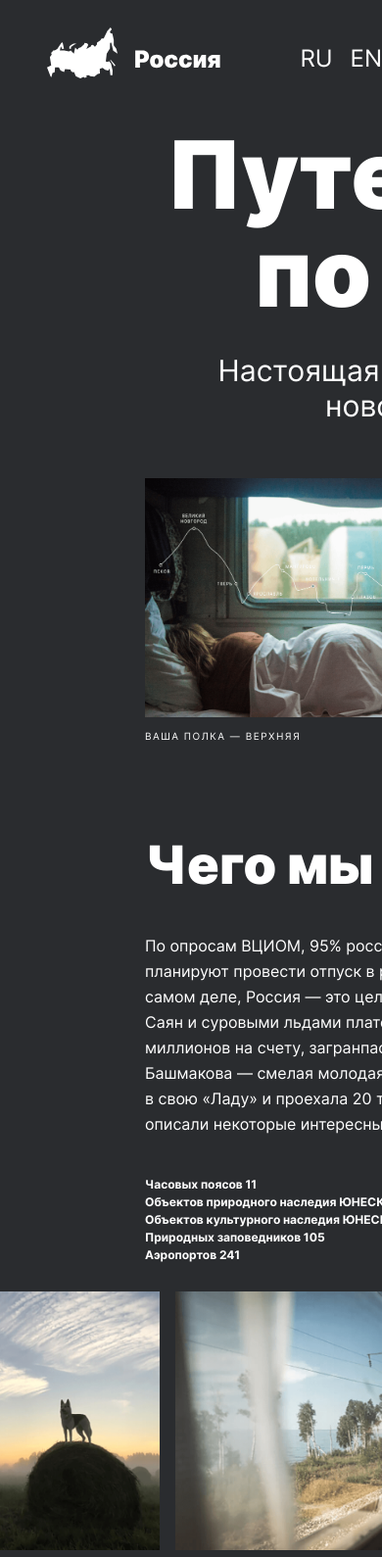
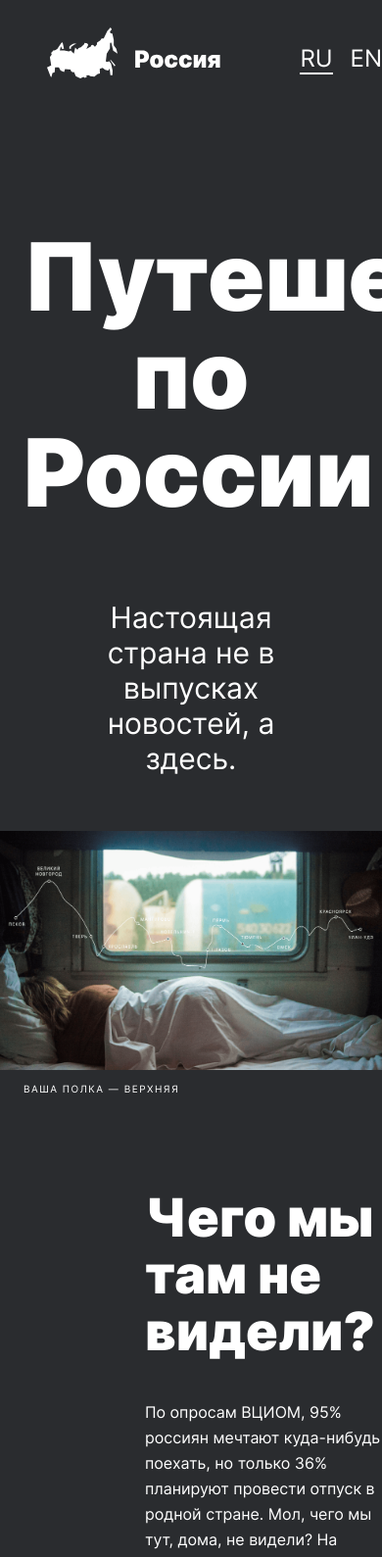
Before and after one commit to vixen-01/russian-travel, a plain HTML site: page index.html in a window 390 px wide. Shown: the top 1589 px of the page at 98% size. Drawn offline with Linux system fonts and the light colour scheme; files whose address does not match are found by name.

Commit message:
3 спринт

```diff
--- a/blocks/cover/__subtittle/cover__subtittle.css
+++ b/blocks/cover/__subtittle/cover__subtittle.css
@@ -10,3 +10,12 @@
     text-align: center;
     z-index: 1;
 }
+
+@media screen and (max-width: 320px) {
+    .cover__subtitle {
+      margin: 0 auto 0;
+      max-width: 288px;
+      font-size: 14px;
+      line-height: 16px;
+    }
+  }
--- a/blocks/cover/__title/cover__title.css
+++ b/blocks/cover/__title/cover__title.css
@@ -14,7 +14,8 @@
 @media screen and (max-width: 320px) {
     .cover__title {
         max-width: 288px;
-        max-height: 70px;
-        width: 100%;
+        font-size: 32px;
+        line-height: 35px;
+
     }
 }
--- a/blocks/footer/footer.css
+++ b/blocks/footer/footer.css
@@ -3,10 +3,14 @@
     width: 1184px;
     height: 18px;
     display: flex;
+    justify-content: space-between;
+    align-items: center;
 }
 
 @media screen and (max-width: 320px) {
     .footer {
+        max-width: 320px;
+        display: block;
         flex-direction: column;
     }
 }
--- a/blocks/header/__lang-ink-content/header__lang-ink-content.css
+++ b/blocks/header/__lang-ink-content/header__lang-ink-content.css
@@ -1,4 +1,3 @@
 .header__lang-ink-content {
-    text-decoration: underline;
-    padding-right: 18px;
+    border-bottom: 2px solid #fff;
 }
--- a/blocks/header/__lang-link/header__lang-ink.css
+++ b/blocks/header/__lang-link/header__lang-ink.css
@@ -3,7 +3,6 @@
     color: white;
     list-style-type: none;
     width: 30px;
-    height: 28px;
     font-family: 'Inter';
     font-style: normal;
     font-weight: 400;
@@ -11,6 +10,7 @@
     line-height: 28px;
     text-align: right;
     padding: 0;
+    align-self: flex-end;
 }
 
 @media screen and (max-width: 320px) {
--- a/blocks/intro/__list/intro__list.css
+++ b/blocks/intro/__list/intro__list.css
@@ -1,7 +1,6 @@
 .intro__list {
     margin: 15px 0;
-    width: 690px;
-    height: 90px;
+    max-width: 690px;
     font-family: 'Inter';
     font-style: normal;
     font-weight: 700;
--- a/blocks/intro/__text/intro__text.css
+++ b/blocks/intro/__text/intro__text.css
@@ -1,6 +1,6 @@
 .intro__text {
     margin: 40px 0;
-    width: 690px;
+    max-width: 690px;
     font-family: 'Inter';
     font-style: normal;
     font-weight: 400;
@@ -8,3 +8,16 @@
     line-height: 163%;
     /* or 26px */
 }
+
+@media screen and (max-width: 1024px) {
+    .intro__text {
+      max-width: 100%;
+    }
+  }
+
+  @media screen and (max-width: 320px) {
+    .intro__text {
+      margin: 0 0 34px;
+      max-width: 100%;
+    }
+  }
--- a/blocks/intro/__title/intro__title.css
+++ b/blocks/intro/__title/intro__title.css
@@ -1,6 +1,6 @@
 .intro__title {
     margin: 0;
-    width: 690px;
+    max-width: 690px;
     font-family: 'Inter';
     font-style: normal;
     font-weight: 900;
@@ -8,3 +8,23 @@
     line-height: 58px;
     /* identical to box height, or 107% */
 }
+
+@media screen and (max-width: 1024px) {
+    .intro__title {
+        max-width: 100%;
+    }
+}
+
+@media screen and (max-width: 768px) {
+    .intro__title {
+        max-width: 100%;
+    }
+}
+
+@media screen and (max-width: 320px) {
+    .intro__title {
+        max-width: 100%;
+        font-size: 32px;
+        line-height: 35px;
+    }
+}
--- a/blocks/intro/intro.css
+++ b/blocks/intro/intro.css
@@ -1,20 +1,18 @@
 .intro {
     margin: 92px 0 0 148px;
     max-width: 690px;
-    max-height: 429px;
 }
 
 @media screen and (max-width: 768px) {
     .intro {
         margin-top: 88px;
-        width: calc(100% - 2*24px);
+        max-width: 720px;
     }
 }
 
 @media screen and (max-width: 320px) {
     .intro {
         margin-top: 64px;
-        width: calc(100% - 2*16px);
-        height: auto;
+        max-width: 288px;
     }
 }
--- a/blocks/lead/__caption/lead__caption.css
+++ b/blocks/lead/__caption/lead__caption.css
@@ -1,7 +1,5 @@
 .lead__caption {
     margin: 8px 0;
-    min-width: 158px;
-    height: 14px;
     font-family: 'Inter';
     font-style: normal;
     font-weight: 400;
@@ -11,3 +9,15 @@
     letter-spacing: 1.5px;
     text-transform: uppercase;
 }
+
+@media screen and (max-width: 1024px) {
+    .lead__caption {
+      padding-left: 48px;
+    }
+  }
+
+  @media screen and (max-width: 768px) {
+    .lead__caption {
+      padding-left: 24px;
+    }
+  }
--- a/blocks/lead/__figure/lead__figure.css
+++ b/blocks/lead/__figure/lead__figure.css
@@ -1,5 +1,24 @@
 .lead__figure {
-    margin: 0;
-    padding: 0;
-    display: inline-block;
+    margin: 0 auto;
+    padding: 0 148px;
+    max-width: 984px;
 }
+
+@media screen and (max-width: 1024px) {
+    .lead__figure {
+      max-width: 928px;
+    }
+  }
+
+  @media screen and (max-width: 768px) {
+    .lead__figure {
+      padding: 0;
+      max-width: 768px;
+    }
+  }
+
+  @media screen and (max-width: 320px) {
+    .lead__figure {
+      max-width: 320px;
+    }
+  }
--- a/blocks/lead/__image/lead__image.css
+++ b/blocks/lead/__image/lead__image.css
@@ -1,22 +1,3 @@
 .lead__image {
-    margin: 64px auto 0;
-    max-width: 984px;
-    max-height: 615px;
-    padding: 0;
     width: 100%;
-    object-fit: contain;
 }
-
-@media screen and (max-width: 320px) {
-    .lead__image {
-        margin-top: 40px;
-        width: 100%;
-    }
-}
-
-@media screen and (max-width: 768px) {
-    .lead__image {
-        margin-top: 56px;
-        width: 100%;
-    }
-}
--- a/blocks/lead/__subtitle/lead__subtitle.css
+++ b/blocks/lead/__subtitle/lead__subtitle.css
@@ -1,6 +1,6 @@
 .lead__subtitle {
     margin: 32px auto 0;
-    width: 640px;
+    max-width: 640px;
     font-family: 'Inter';
     font-style: normal;
     font-weight: 400;
@@ -8,8 +8,20 @@
     line-height: 36px;
     /* or 120% */
     text-align: center;
-    display: flex;
-    justify-content: center;
+
+}
+
+@media screen and (max-width: 1024px) {
+    .lead__subtitle {
+        margin: 32px auto 56px;
+    }
+}
+
+@media screen and (max-width: 768px) {
+    .lead__subtitle {
+        margin: 32px auto 56px;
+        width: calc(100% - 2*64px);
+    }
 }
 
 @media screen and (max-width: 320px) {
--- a/blocks/lead/__title/lead__title.css
+++ b/blocks/lead/__title/lead__title.css
@@ -1,6 +1,6 @@
 .lead__title {
     margin: 0 auto;
-    width: 720px;
+    max-width: 720px;
     font-family: 'Inter';
     font-style: normal;
     font-weight: 900;
@@ -8,13 +8,20 @@
     line-height: 100px;
     /* or 104% */
     text-align: center;
-    display: flex;
-    justify-content: center;
+}
+
+@media screen and (max-width: 768px) {
+    .lead__title {
+        margin: 48px auto;
+        width: calc(100% - 2*24px);
+    }
 }
 
 @media screen and (max-width: 320px) {
     .lead__title {
-        margin-top: 48px;
+        margin: 0 auto;
         width: calc(100% - 2*16px);
+        font-size: 40px;
+        line-height: 44px;
     }
 }
--- a/blocks/lead/lead.css
+++ b/blocks/lead/lead.css
@@ -1,18 +1,13 @@
 .lead {
-    margin: 56px 148px 0 148px;
-    width: calc(100% - 2*148px);
-    max-height: 1005px;
+    margin: o auto;
+    padding-top: 56px;
+    display: flex;
+    flex-direction: column;
 }
 
 @media screen and (max-width: 1024px) {
     .lead {
         margin-top: 48px;
-        width: calc(100% - 2*48px);
+
     }
 }
-
-@media screen and (max-width: 768px) {
-    .lead {
-        width: 100%;
-    }
-}
--- a/blocks/places/places.css
+++ b/blocks/places/places.css
@@ -1,27 +1,27 @@
 .places {
   display: grid;
   grid-template-rows: auto;
-  margin: 92px calc(148 / 1280 * 100%);
+  margin: 0 calc(148 / 1280 * 100%);
   padding: 0;
 }
 
 @media screen and (max-width: 1024px) {
   .places {
-    margin: 92px 48px;
+    margin: 0 48px;
     gap: 80px;
   }
 }
 
 @media screen and (max-width: 768px) {
   .places {
-    margin: 142px 24px;
+    margin: 0 24px;
     gap: 73px;
   }
 }
 
 @media screen and (max-width: 320px) {
   .places {
-    margin: 64px 0;
+    margin: 0;
     gap: 49px;
   }
 }
```
